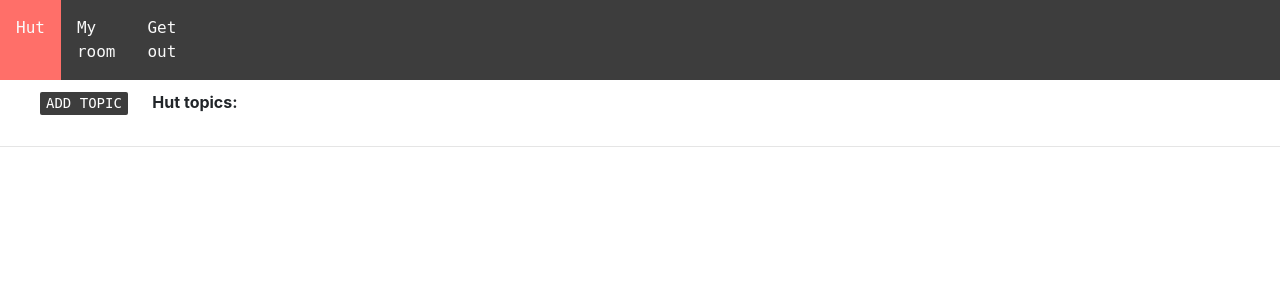
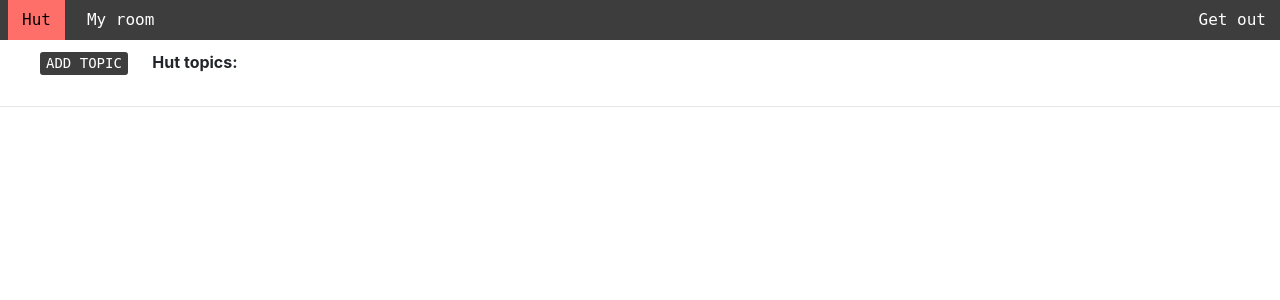
Before and after one commit to vladhutsal/MyHut_forum, a Django app: page / in a window 1280 px wide. Shown: the top 300 px of the page. Run offline with Django 3.2, Linux system fonts and the light colour scheme; the visitor is signed in with stand-in values (Sample User, id 1); data that the repository does not hold is empty; some libraries are stand-ins or nearby versions.

Commit message:
updated: navbar with bootstrap 4.5

```diff
--- a/homepage/static/homepage/navbar-and-control.css
+++ b/homepage/static/homepage/navbar-and-control.css
@@ -6,28 +6,21 @@
     padding: 0px;
   }
 
-.navbar-toggl-style {
-  margin: 8px;
+.nav-item {
+  padding-left: 6px;
+  padding-right: 6px;
 }
 
-.navbar-list-style {
-  width: 40px;
+.nav-item:hover {
+  background-color: rgb(37, 37, 37);
 }
-
-  .navbar-list-style li a {
-    color: rgb(250, 250, 250) !important;
-  }
-
-  .nav-list-elevment-style:hover {
-    background-color: rgb(37, 37, 37);
-  }
-
-  .nav-list-elevment-style {
-    padding: 8px;
-  }
 
 #active {
   background-color:#ff6f69;
+}
+
+#active a {
+  color: rgb(0, 0, 0) !important;
 }
 
 /* Control */
@@ -35,12 +28,11 @@
 .add-button {
   font-family: Console, Monospace, sans-serif;
   text-transform: uppercase;
-  outline: 0;
   background: rgb(61, 61, 61);
   border: 0;
-  border-radius: 2px;
+  border-radius: 3px;
   color: #FFFFFF;
-  font-size: 14px;
+  font-size: 12px;
 }
 
 .add-button a {
@@ -60,7 +52,7 @@
   outline: 0;
   background:rgb(61, 61, 61);
   border: 0;
-  border-radius: 2px;
+  border-radius: 3px;
   color: #ffffff;
   font-size: 12px;
 
--- a/homepage/templates/homepage/layout.html
+++ b/homepage/templates/homepage/layout.html
@@ -13,33 +13,42 @@
 
 <body>
   <nav class="navbar navbar-light navbar-expand-sm">
-    <button type="button"
-            class="navbar-toggler navbar-toggl-style btn-group-toggle btn-block btn-primary"
+    <ul class="navbar-nav ml-2">
+      <li class="nav-item" {% if request.path == '/' %}id="active"{% endif %}>
+        <a class="nav-link text-white"
+          href="{% url 'homepage:home' %}">
+          Hut</a>
+      </li>
+    </ul>
+
+    <button class="navbar-toggler"
+            type="button"
             data-toggle="collapse"
-            data-target="#menu-collapse"
+            data-target="#nav-collapse"
             aria-expanded="false"
-            aria-controls="menu-collapse">
+            aria-controls="menu-collapse"
+            aria-label="Toggle navigation">
             <span class="navbar-toggler-icon"></span>
     </button>
 
-    <div class="collapse navbar-collapse" id="menu-collapse">
-      <ul class="navbar-nav navbar-list-style">
-        <li class="nav-item nav-list-elevment-style" {% if request.path == '/' %}id="active"{% endif %}>
-          <a class="nav-link" href="{% url 'homepage:home' %}">Hut</a>
+    <div class="collapse navbar-collapse" id="nav-collapse">
+      <ul class="navbar-nav mr-auto">
+        <li class="nav-item ml-2" {% if request.path == '/test' %}id="active"{% endif %}>
+          <a class="nav-link text-white"
+            href="{% url 'homepage:test' %}">
+            My room</a>
         </li>
-
-        <li class="nav-item nav-list-elevment-style" {% if request.path == '/test' %}id="active"{% endif %}>
-          <a class="nav-link"
-            href="{% url 'homepage:test' %}">My room</a>
-        </li>
-
-        <li class="nav-item nav-list-elevment-style ml-auto">
-          <a class="nav-link"
-            href="{% url 'login:user_logout' %}">Get out</a>
+      </ul>
+      <ul class="navbar-nav">
+        <li class="nav-item ml-2">
+          <a class="nav-link text-white"
+            href="{% url 'login:user_logout' %}">
+            Get out</a>
         </li>
       </ul>
     </div>
   </nav>
+
 
   {% block content %}
   {% endblock content %}
--- a/homepage/templates/homepage/topics_page.html
+++ b/homepage/templates/homepage/topics_page.html
@@ -15,7 +15,7 @@
       <h2 class="align-self-center">{{ topic_object.title }}</h2>
       <form class="align-self-center" action="{% url 'homepage:gain_delete_perm' topic_object.id %}" method="POST">
         {% csrf_token %}
-        <button type="submit" class="action-button">
+        <button type="submit" class="add-button">
             Gain comments-delete access
         </button>
       </form>
@@ -36,7 +36,7 @@
 <div class="container">
   <div class="container d-flex justify-content-between">
       <h5 class="my-auto">Comments:</h5>
-      <button class="my-auto add-button"
+      <button class="my-auto action-button"
             type="button"
             data-toggle="collapse"
             data-target="#addComment">
@@ -49,7 +49,7 @@
         <form method="POST" action="{% url 'homepage:add_comment' topic_object.id %}">
           {% csrf_token %}
           {{ form.text }}
-          <button class="ml-3 add-button" type="submit">post</button>
+          <button class="ml-3 mt-2 add-button" type="submit">post</button>
         </form>
       </div>
     </div>
```
